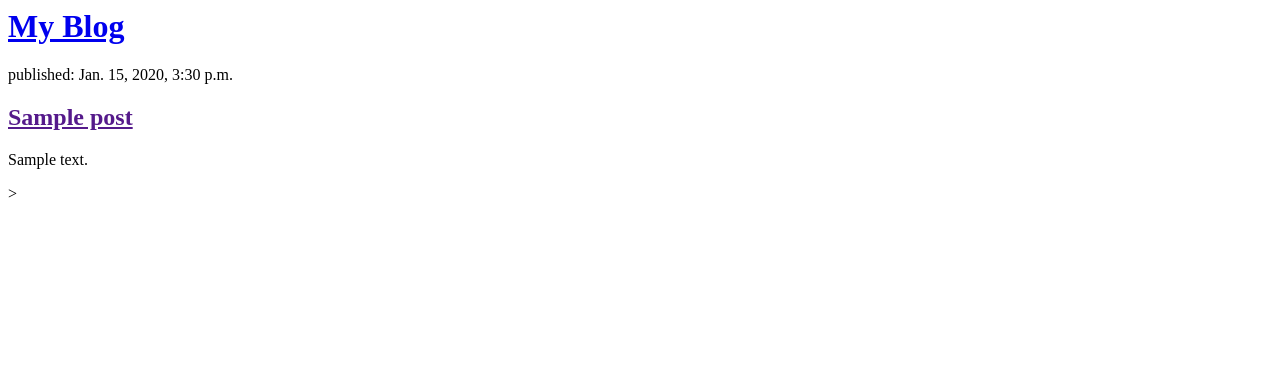
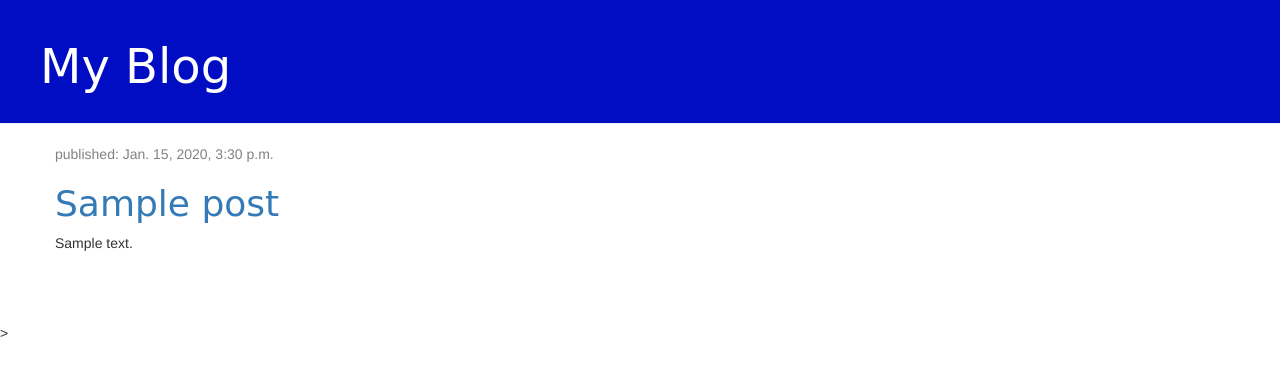
Before and after one commit to paladarsh/Blog, a Django app: page / in a window 1280 px wide. Shown: the top 376 px of the page. Run offline with Django 3.2, Linux system fonts and the light colour scheme; tables that the repository leaves empty hold one stand-in row (values such as "Sample post"); some libraries are stand-ins or nearby versions.

Commit message:
Minor Changes

```diff
--- /dev/null
+++ b/blog/static/css/blog.css
@@ -0,0 +1,46 @@
+.page-header {
+    background-color: rgb(0, 13, 194);
+    margin-top: 0;
+    padding: 20px 20px 20px 40px;
+}
+
+.page-header h1, .page-header h1 a, .page-header h1 a:visited, .page-header h1 a:active {
+    color: #ffffff;
+    font-size: 36pt;
+    text-decoration: none;
+}
+
+.content {
+    margin-left: 40px;
+}
+
+h1, h2, h3, h4 {
+    font-family: 'Lobster', cursive;
+}
+
+.date {
+    color: #828282;
+}
+
+.save {
+    float: right;
+}
+
+.post-form textarea, .post-form input {
+    width: 100%;
+}
+
+.top-menu, .top-menu:hover, .top-menu:visited {
+    color: #ffffff;
+    float: right;
+    font-size: 26pt;
+    margin-right: 20px;
+}
+
+.post {
+    margin-bottom: 70px;
+}
+
+.post h2 a, .post h2 a:visited {
+    color: #000000;
+}
--- /dev/null
+++ b/blog/templates/blog/base.html
@@ -0,0 +1,23 @@
+{% load static %}
+<html>
+    <head>
+        <link rel="stylesheet" href="//maxcdn.bootstrapcdn.com/bootstrap/3.2.0/css/bootstrap.min.css">
+        <link rel="stylesheet" href="//maxcdn.bootstrapcdn.com/bootstrap/3.2.0/css/bootstrap-theme.min.css">
+        <link rel="stylesheet" href="{% static 'css/blog.css' %}">
+        <link href="https://fonts.googleapis.com/css?family=Merriweather&display=swap" rel="stylesheet">
+        <title>My blog</title>
+    </head>
+   <body>
+    <div class="page-header">
+        <h1><a href="/">My Blog</a></h1>
+    </div>
+    <div class="content container">
+        <div class="row">
+            <div class="col-md-8">
+            {% block content %}
+            {% endblock %}
+            </div>
+        </div>
+    </div>
+</body>
+</html>>
--- a/blog/templates/blog/post_list.html
+++ b/blog/templates/blog/post_list.html
@@ -1,17 +1,33 @@
+{% extends 'blog/base.html' %}
+{% load static %}
 <html>
     <head>
+        <link rel="stylesheet" href="//maxcdn.bootstrapcdn.com/bootstrap/3.2.0/css/bootstrap.min.css">
+        <link rel="stylesheet" href="//maxcdn.bootstrapcdn.com/bootstrap/3.2.0/css/bootstrap-theme.min.css">
+        <link rel="stylesheet" href="{% static 'css/blog.css' %}">
+        <link href="https://fonts.googleapis.com/css?family=Merriweather&display=swap" rel="stylesheet">
         <title>My blog</title>
     </head>
     <body>
-        <div>
+        <div class="page-header">
             <h1><a href="/">My Blog</a></h1>
         </div>
-{% for post in posts %}
-    <div>
-        <p>published: {{ post.published_date }}</p>
-        <h2><a href="">{{ post.title }}</a></h2>
-        <p>{{ post.text|linebreaksbr }}</p>
+<div class="content container">
+    <div class="row">
+        <div class="col-md-8">
+            {% block content %}
+                {% for post in posts %}
+                    <div class="post">
+                        <div class="date">
+                            <p>published: {{ post.published_date }}</p>
+                        </div>
+                        <h1><a href="{% url 'post_detail' pk=post.pk %}">{{ post.title }}</a></h1>
+                        <p>{{ post.text|linebreaksbr }}</p>
+                    </div>
+                {% endfor %}
+            {% endblock %}
+        </div>
     </div>
-{% endfor %}
+</div>
     </body>
 </html>>
--- a/blog/urls.py
+++ b/blog/urls.py
@@ -2,4 +2,5 @@ from django.urls import path
 from . import views
 urlpatterns = [
     path('', views.post_list, name='post_list'),
+    path('post/<int:pk>/', views.post_detail, name='post_detail'),
 ]
--- a/blog/views.py
+++ b/blog/views.py
@@ -1,7 +1,11 @@
 from django.shortcuts import render
 from .models import Post
 from django.utils import timezone
+from django.shortcuts import render,get_object_or_404
 # Create your views here.
 def post_list(request):
     posts=Post.objects.all()
     return render(request,'./blog/post_list.html',{'posts':posts})
+def post_detail(request, pk):
+    post = get_object_or_404(Post, pk=pk)
+    return render(request, 'blog/post_detail.html', {'post': post})
```
Also changed, not shown: blog/templates/blog/post_detail.html (added, +13 -0 lines), package-lock.json (added).
